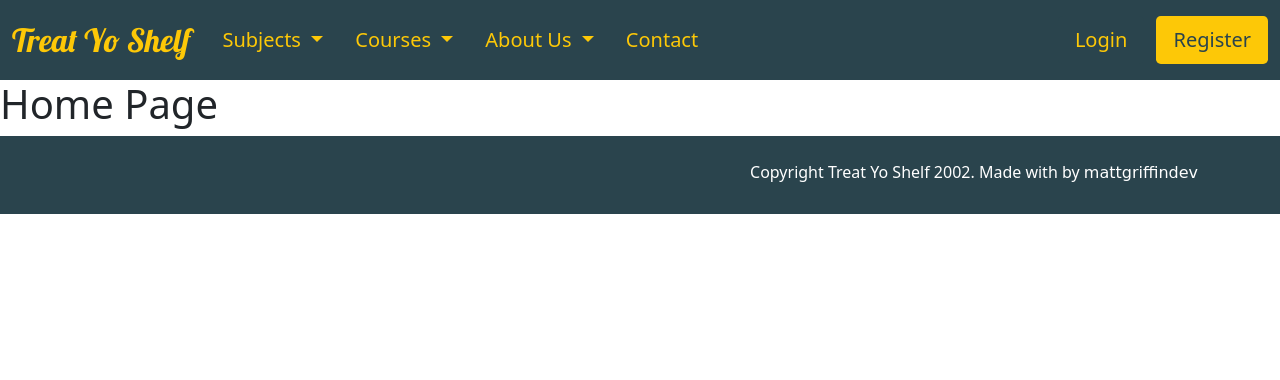
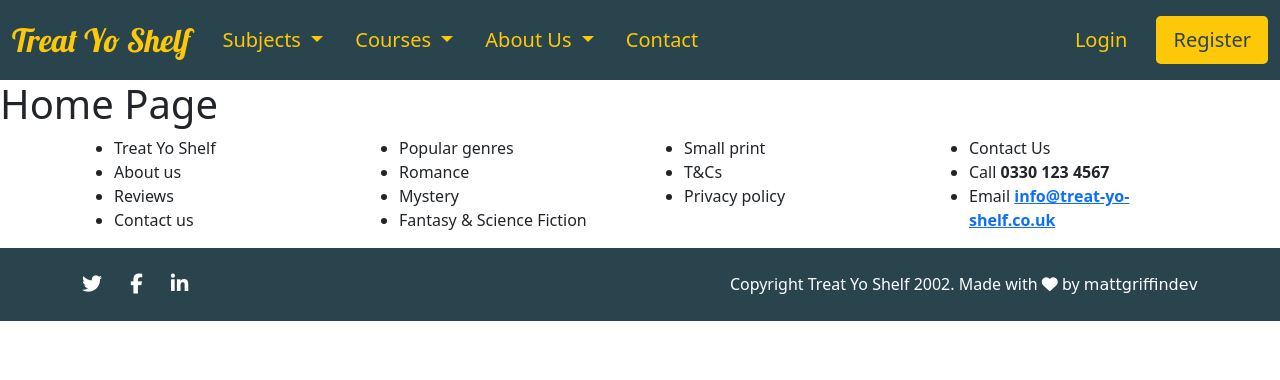
Before and after one commit to mattgriffindev/treat-yo-shelf, a Flask app: page / in a window 1280 px wide. Shown: the top 380 px of the page. Run offline with Flask 2, Linux system fonts and the light colour scheme; some libraries are stand-ins or nearby versions; some web fonts are replaced.

Commit message:
Add fontawesome link t0 base.html; Add #bottom to base.html

```diff
--- a/templates/base.html
+++ b/templates/base.html
@@ -5,13 +5,20 @@
     <meta name="viewport" content="width=device-width, initial-scale=1.0">
     <meta http-equiv="X-UA-Compatible" content="ie=edge">
 
+	<meta name="author" content="mattgriffindev">
+	<meta name="description" content="Online book review site">
+	<meta name="keywords" content="Book, Review">
+
     <link rel="stylesheet" href="{{ url_for('static', filename='css/styles.css') }}" type="text/css">
     <link rel="stylesheet" href="{{ url_for('static', filename='css/style.css') }}" type="text/css">
 
-    <title>Hello Flask</title>
+	<script src="https://kit.fontawesome.com/8418939052.js" crossorigin="anonymous"></script>
+
+    <title>Treat Yo Shelf</title>
 </head>
 <body>
 
+	<!--navbar-->
     <header id="navbar">
 		<nav class="navbar navbar-expand-lg">
 			<div class="container-fluid">
@@ -71,8 +78,48 @@
 	</header>
 	<!--/navbar-->
 
-    {% block content %}
+    {% block header %}
     {% endblock %}
+
+	<!--bottom-->
+	<section id="bottom">
+		<div class="container">
+			<div class="row">
+				<div class="col-12 col-md-3 bottom-col">
+					<ul>
+						<li class="bottom-heading">Treat Yo Shelf</li>
+						<li>About us</li>
+						<li>Reviews</li>
+						<li>Contact us</li>
+					</ul>
+				</div>
+				<div class="col-12 col-md-3 bottom-col">
+					<ul>
+						<li class="bottom-heading">Popular genres</li>
+						<li>Romance</li>
+						<li>Mystery</li>
+						<li>Fantasy & Science Fiction</li>
+					</ul>
+				</div>
+				<div class="col-12 col-md-3 bottom-col">
+					<ul>
+						<li class="bottom-heading">Small print</li>
+						<li>T&Cs</li>
+						<li>Privacy policy</li>
+					</ul>
+				</div>
+				<div class="col-12 col-md-3 bottom-col">
+					<ul>
+						<li class="bottom-heading">Contact Us</li>
+						<li>Call <strong>0330 123 4567</strong></li>
+						<li>Email <strong><a href="mailto:matt.griffin@live.co.uk">info@treat-yo-shelf.co.uk</a></strong>
+						</li>
+					</ul>
+				</div>
+			</div>
+		</div>
+	</section>
+	<!--/bottom-->
 
     <!--footer-->
 	<footer id="footer">
--- a/templates/index.html
+++ b/templates/index.html
@@ -1,5 +1,5 @@
 {% extends "base.html" %}
-{% block content %}
+{% block header %}
     <h1>Home Page</h1>
 {% endblock %}
 
--- a/templates/login.html
+++ b/templates/login.html
@@ -1,5 +1,5 @@
 {% extends "base.html" %}
-{% block content %}
+{% block header %}
     <h1>Login</h1>
 {% endblock %}
 
--- a/templates/register.html
+++ b/templates/register.html
@@ -1,5 +1,5 @@
 {% extends "base.html" %}
-{% block content %}
+{% block header %}
     <h1>Register</h1>
 {% endblock %}
 
```
